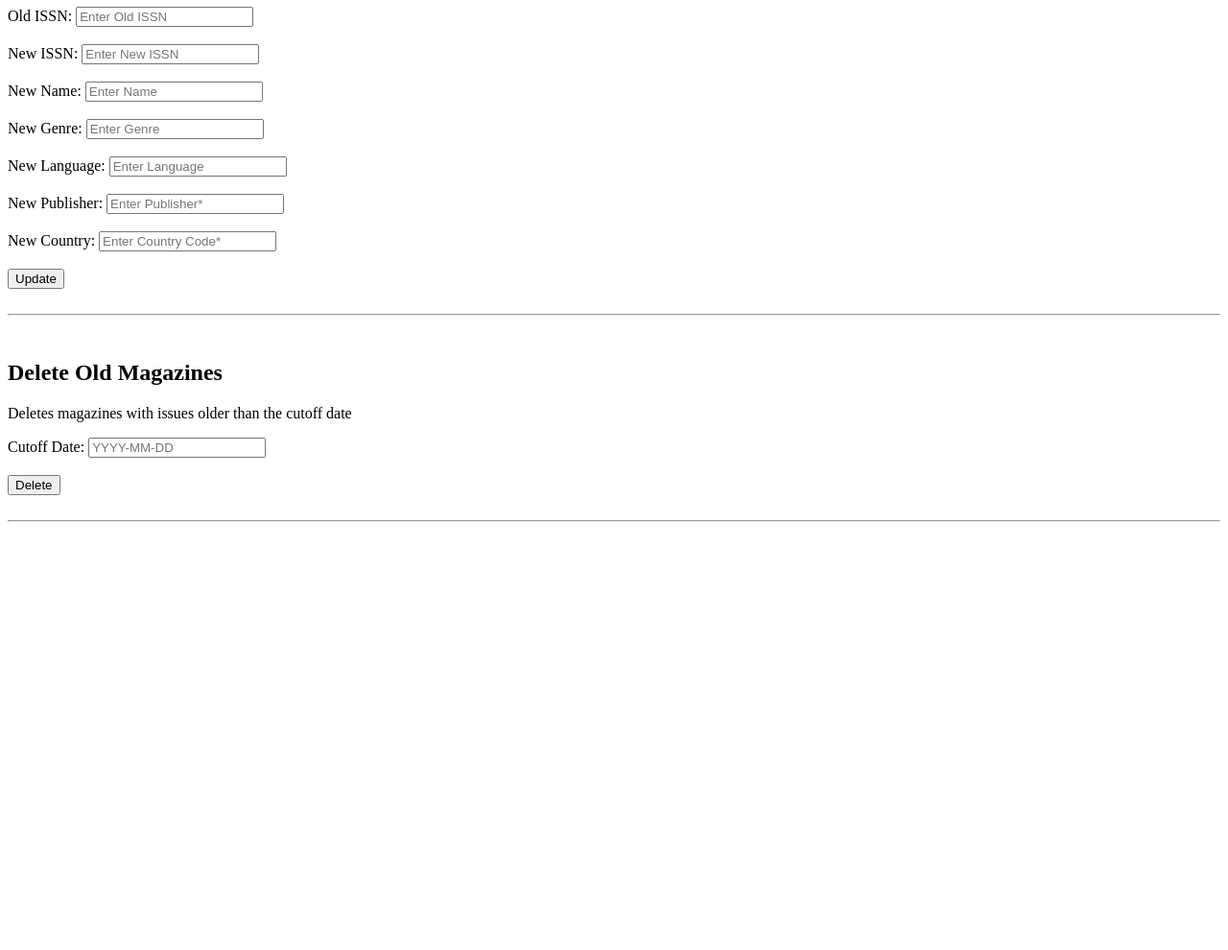
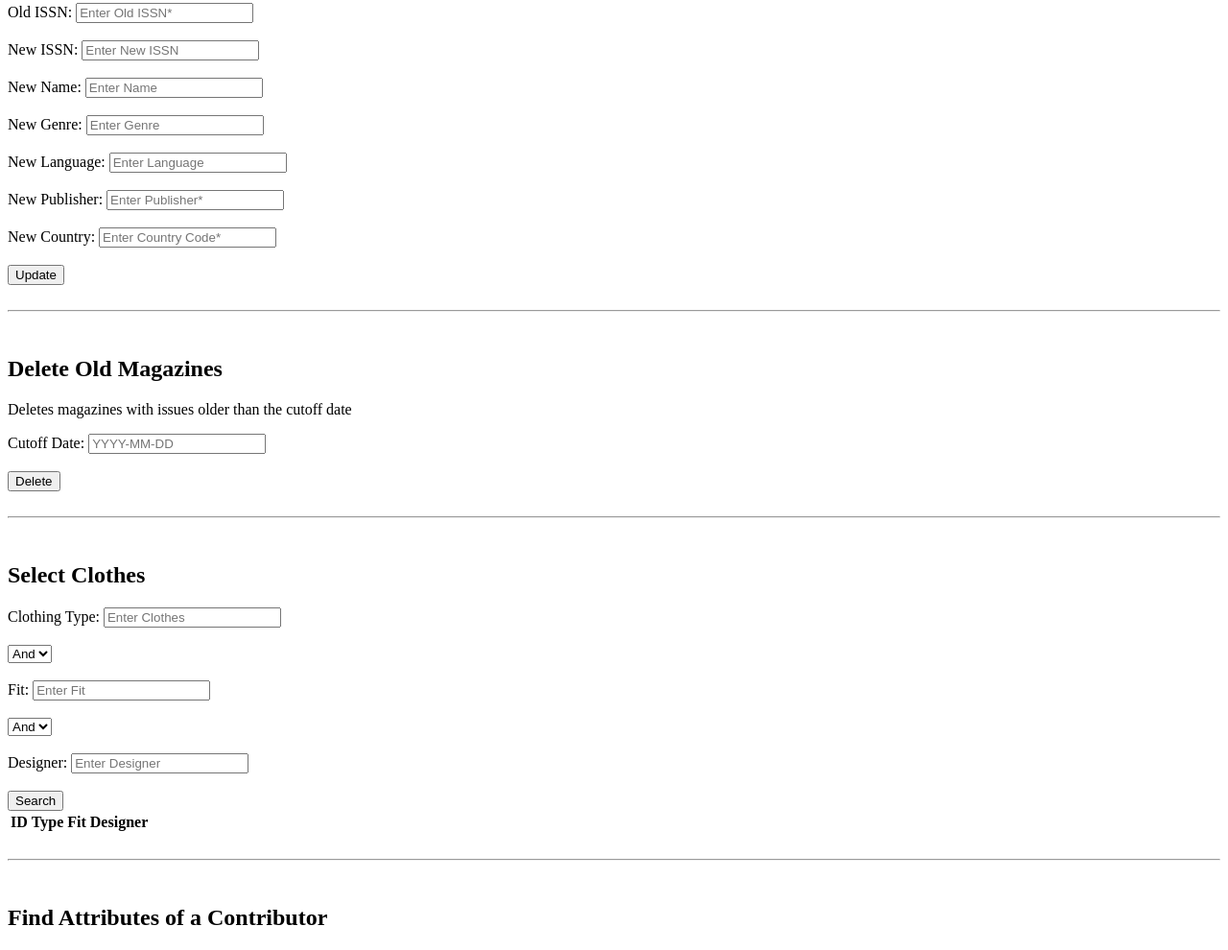
Before and after one commit to cassiemojar/fashion-magazine-db, a website: page public/index.html in a window 1280 px wide. Shown: the part 794-1784 px from the top of the page at 96% size. Before the commit the page ends 1372 px from the top, so only its background shows below. Drawn offline with Linux system fonts and the light colour scheme.

Commit message:
HTML Query 4

```diff
--- a/public/index.html
+++ b/public/index.html
@@ -7,7 +7,7 @@
 </head>
 <body>
     <h2>Show Magazines</h2>
-    <table id="demotable" border="1">
+    <table id="demotable">
         <thead>
             <tr>
                 <th>ISSN</th>
@@ -54,13 +54,13 @@
     <h2>Update Magazine Info</h2>
     <p>The values are case sensitive and if you enter in the wrong case, the update statement will not do anything.</p>
     <form id="updateMagDemotable">
-        Old ISSN: <input type="text" id="updateOldISSN" placeholder="Enter Old ISSN" required minlength="8" maxlength="8"> <br><br>
-        New ISSN: <input type="text" id="updateNewISSN" placeholder="Enter New ISSN" required minlength="8" maxlength="8"> <br><br>
+        Old ISSN: <input type="text" id="updateOldISSN" placeholder="Enter Old ISSN*" required minlength="8" maxlength="8"> <br><br>
+        New ISSN: <input type="text" id="updateNewISSN" placeholder="Enter New ISSN" minlength="8" maxlength="8"> <br><br>
         New Name: <input type="text" id="updateName" placeholder="Enter Name" maxlength="200"> <br><br>
         New Genre: <input type="text" id="updateGenre" placeholder="Enter Genre" maxlength="20"> <br><br>
         New Language: <input type="text" id="updateLanguage" placeholder="Enter Language" maxlength="20"> <br><br>
-        New Publisher: <input type="text" id="updatePublisher" placeholder="Enter Publisher*" maxlength="20" required> <br><br>
-        New Country: <input type="text" id="updateCountry" placeholder="Enter Country Code*" maxlength="2" required> <br><br>
+        New Publisher: <input type="text" id="updatePublisher" placeholder="Enter Publisher*" maxlength="20"> <br><br>
+        New Country: <input type="text" id="updateCountry" placeholder="Enter Country Code*" maxlength="2"> <br><br>
 
         <button type="submit"> Update </button> <br>
     </form>
@@ -80,6 +80,38 @@
 
     <br><hr><br> <!-- ========================================================================= -->
 
+    <!--Query 4-->
+    <h2>Select Clothes</h2>
+    <form id="selectClothes">
+        Clothing Type: <input type="text" id="selectType" placeholder="Enter Clothes" maxlength="20"> <br><br>
+        <select id="selectOption1">
+            <option value="AND">And</option>
+            <option value="OR">Or</option>
+        </select> <br><br>
+        Fit: <input type="text" id="selectFit" placeholder="Enter Fit" maxlength="20"> <br><br>
+        <select id="selectOption2">
+            <option value="AND">And</option>
+            <option value="OR">Or</option>
+        </select> <br><br>
+        Designer: <input type="text" id="selectDesigner" placeholder="Enter Designer" maxlength="20"> <br><br>
+        <button type="submit"> Search </button> <br>
+    </form>
+    <table id="selectTable">
+        <thead>
+            <tr>
+                <th>ID</th>
+                <th>Type</th>
+                <th>Fit</th>
+                <th>Designer</th>
+            </tr>
+        </thead>
+        <tbody></tbody>
+    </table>
+
+    <br><hr><br> <!-- ========================================================================= -->
+
+    <!--Query 5-->
+    <h2>Find Attributes of a Contributor</h2>
 
     <!-- ===================================================================================== -->
     <!-- External JavaScript file that contains the functionality/logic for the operations above. -->
```
